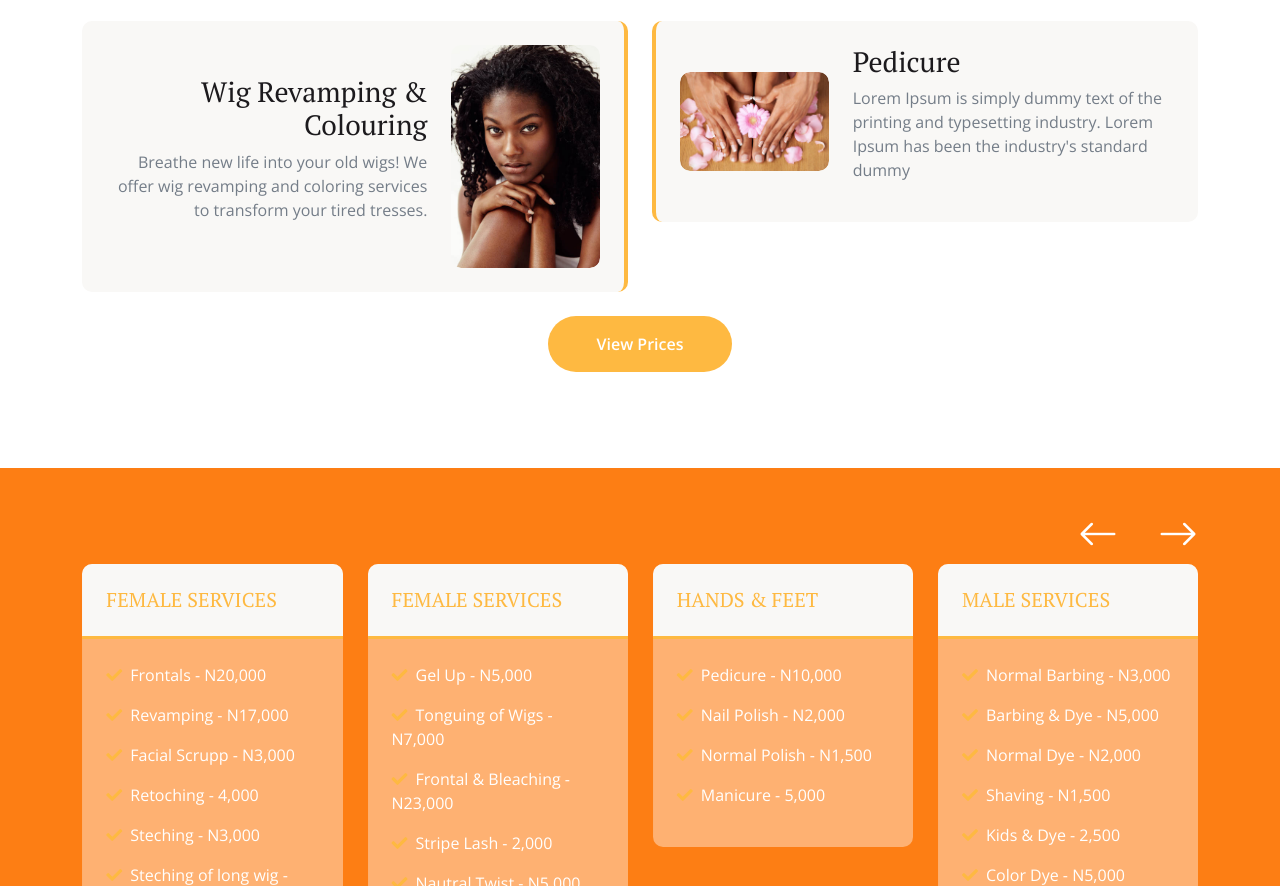
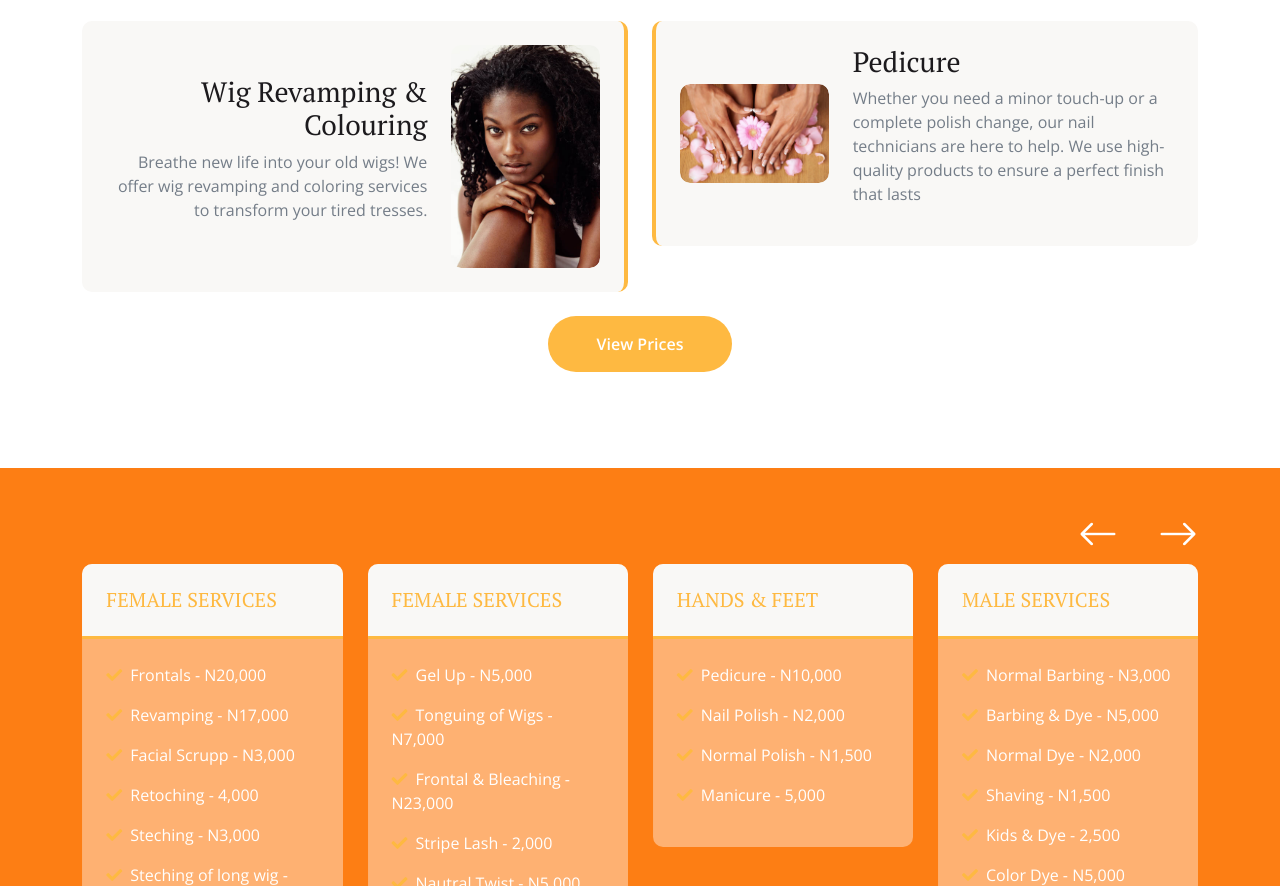
Before and after one commit to Gigx267/QUEEN-B-UNISEX-HAIR-LOUNGE, a plain HTML site: page index.html in a window 1280 px wide. Shown: the part 2523-3409 px from the top of the page. Drawn offline with nearby package versions, Linux system fonts and the light colour scheme.

Commit message:
index.html

```diff
--- a/index.html
+++ b/index.html
@@ -337,7 +337,7 @@
                                 <div class="col-8">
                                     <div class="services-content text-start">
                                         <h3>Pedicure </h3>
-                                        <p>Lorem Ipsum is simply dummy text of the printing and typesetting industry. Lorem Ipsum has been the industry's standard dummy</p>
+                                        <p> Whether you need a minor touch-up or a complete polish change, our nail technicians are here to help. We use high-quality products to ensure a perfect finish that lasts  </p>
 
                                     </div>
                                 </div>
```
